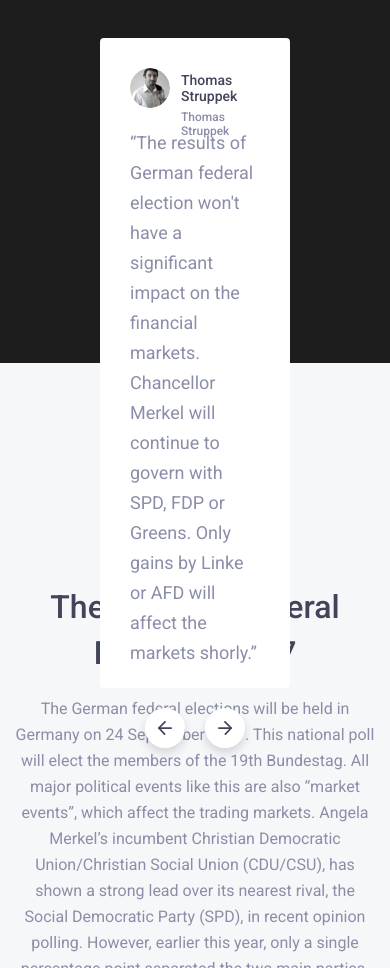
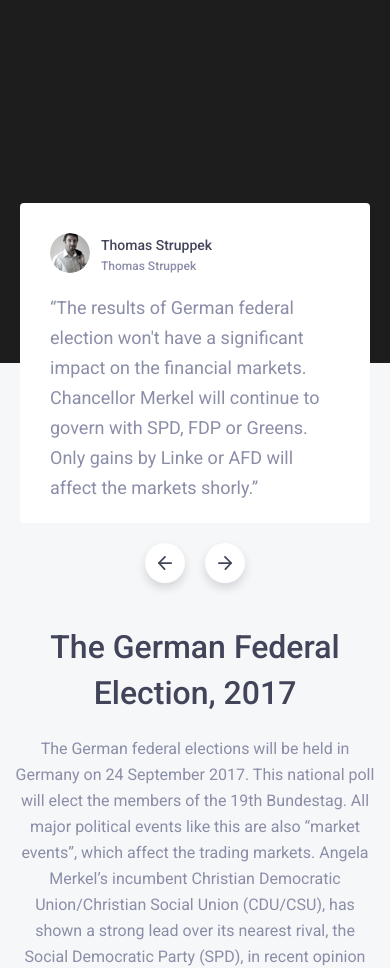
Before and after one commit to BekAndriy/marke, a plain HTML site: page index.html in a window 390 px wide. Shown: the part 880-1848 px from the top of the page. Drawn offline with nearby package versions, Linux system fonts and the light colour scheme.

```diff
--- a/scss/components/_about-section.scss
+++ b/scss/components/_about-section.scss
@@ -314,7 +314,7 @@
   }
   @media all and (max-width: 767px) {
     padding-bottom: 60px;
-    padding-top: 220px;
+    padding-top: 260px;
     .the-german-federal-e .title {
       padding-top: 0;
       line-height: 46px;
--- a/scss/components/_testimonials-section.scss
+++ b/scss/components/_testimonials-section.scss
@@ -76,7 +76,7 @@
     transform: none;
     .slider-testimonials-wrapper {
       .slider-testimonials {
-        padding: 80px;
+        padding: 80px 0;
         position: absolute;
         .item {
           padding: 0;
```
Also changed, not shown: css/styles.css, 1 other file.
